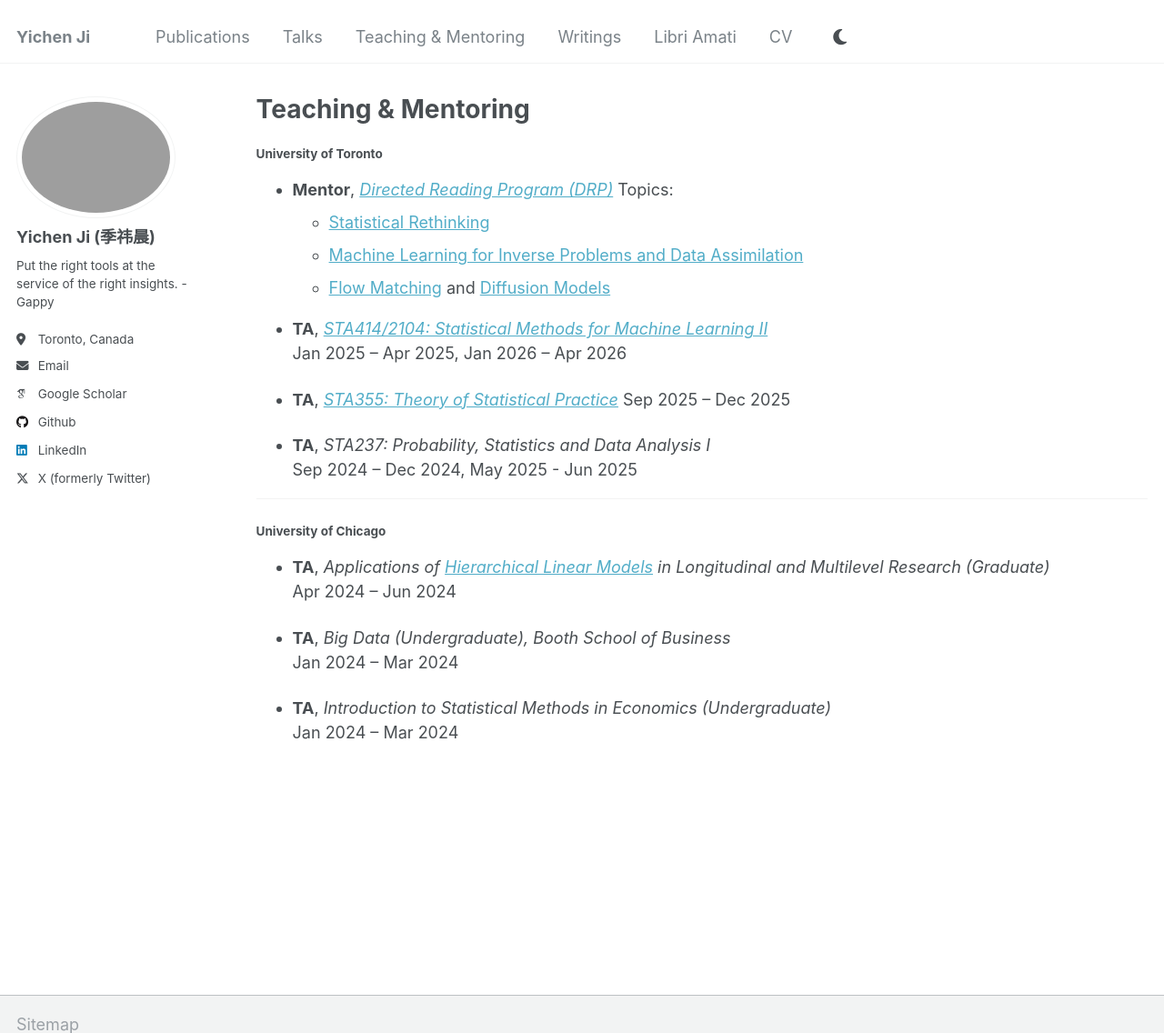
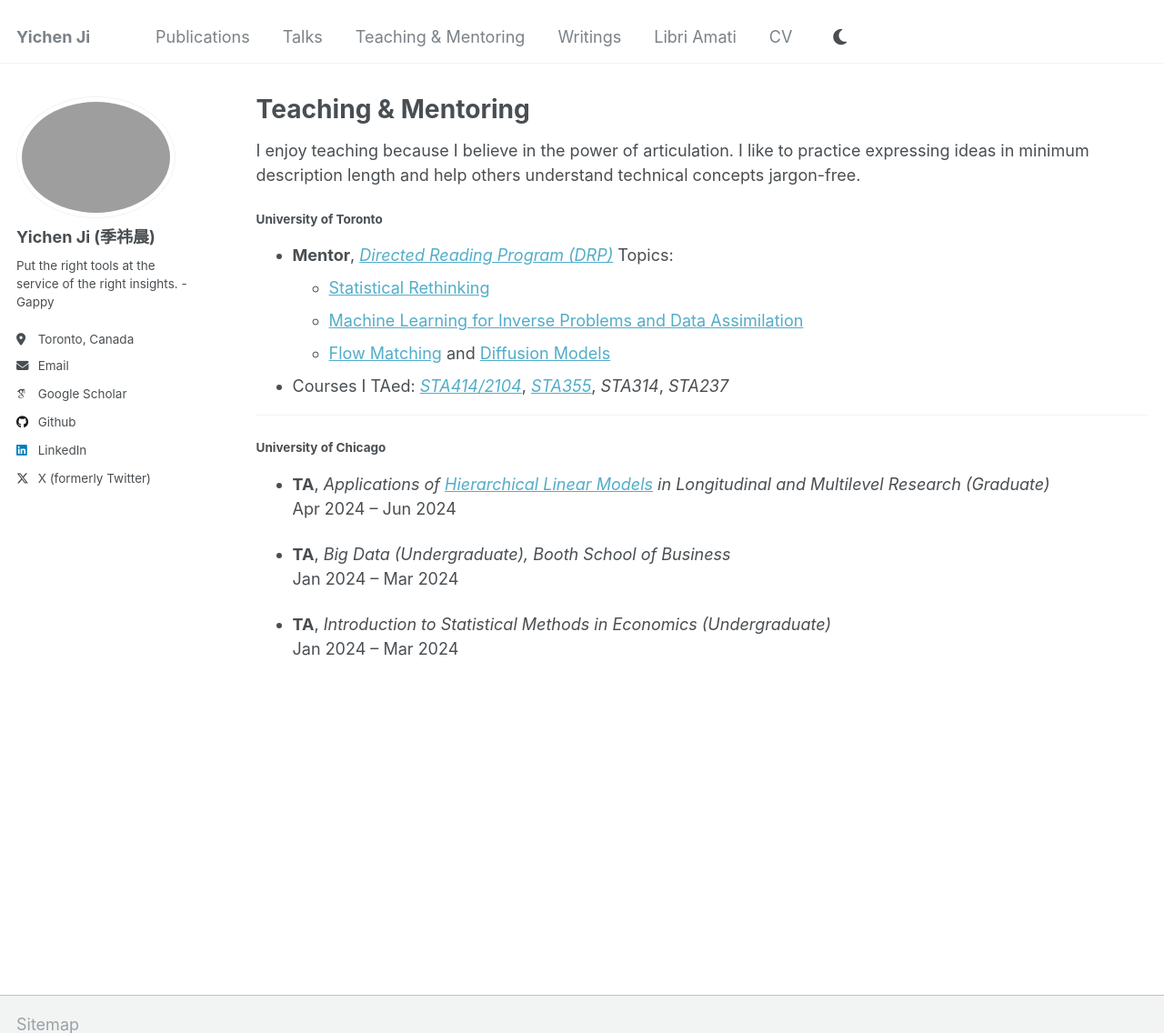
Before and after one commit to user-jiyichen/user-jiyichen.github.io, a Jekyll site: the page built from _teaching/TA.md, in a window 1280 px wide and 1258 px high, cut to the strip 0-1136 px from the top of the window. Shown: the whole strip at 91% size. Built offline with Jekyll 4.4.1, drawn with Linux system fonts in a browser that asks for light colours; some web fonts are replaced.

Commit message:
Update TA.md

```diff
--- a/_teaching/TA.md
+++ b/_teaching/TA.md
@@ -1,9 +1,11 @@
 ---
 layout: archive
 title: "Teaching & Mentoring"
-permalink: /teaching/
+permalink: /teaching/j
 author_profile: true
 ---
+
+I enjoy teaching because I believe in the power of articulation. I like to practice expressing ideas in minimum description length and help others understand technical concepts jargon-free.
 
 #### **University of Toronto**
 
@@ -13,14 +15,7 @@ author_profile: true
   - [Machine Learning for Inverse Problems and Data Assimilation](https://arxiv.org/pdf/2410.10523)
   - [Flow Matching](https://arxiv.org/abs/2412.06264) and [Diffusion Models](https://diffusion.csail.mit.edu/2026/index.html)
 
-- **TA**, [*STA414/2104: Statistical Methods for Machine Learning II*](https://thibaultrandrianarisoa.netlify.app/courses/sta414/)
-  Jan 2025 – Apr 2025, Jan 2026 – Apr 2026
-
-- **TA**, [*STA355: Theory of Statistical Practice*](https://mouwenlong.github.io/teaching/sta355f25/schedule.html)
-  Sep 2025 – Dec 2025
-
-- **TA**, *STA237: Probability, Statistics and Data Analysis I*
-  Sep 2024 – Dec 2024, May 2025 - Jun 2025
+- Courses I TAed: [*STA414/2104*](https://thibaultrandrianarisoa.netlify.app/courses/sta414/), [*STA355*](https://mouwenlong.github.io/teaching/sta355f25/schedule.html), *STA314*, *STA237*
 
 ---
 
```
